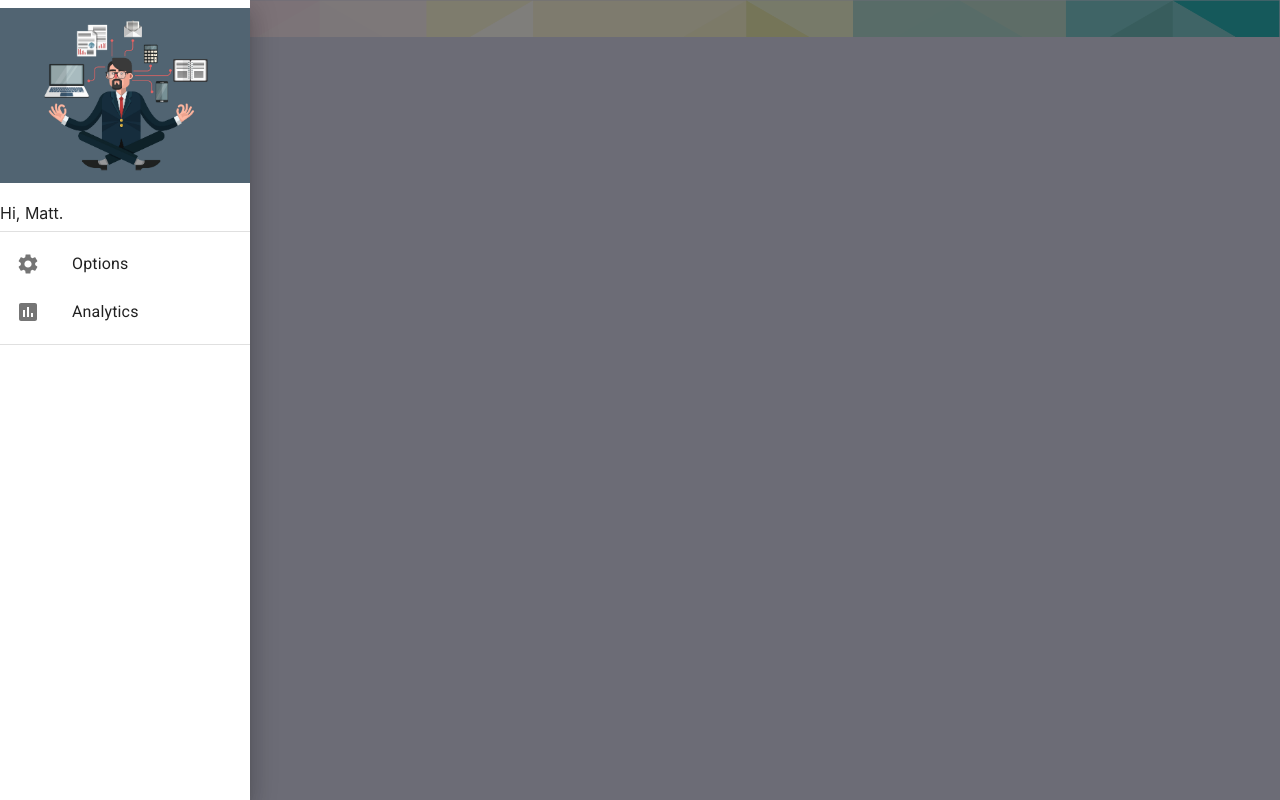
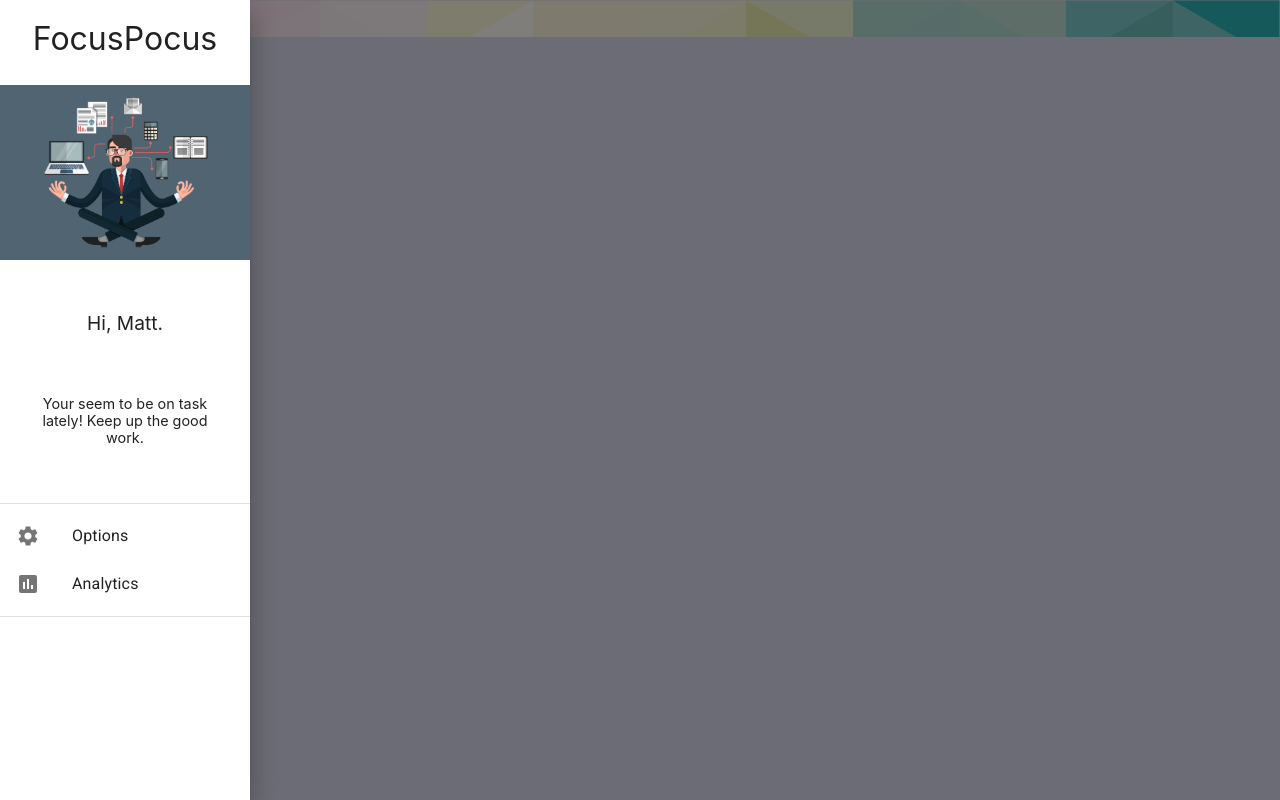
Before and after one commit to LHL-FocusPocus/FocusPocus, a React (Create React App) app in the folder client/: page /dashboard in a window 1280 px wide. Both pictures are taken after a click on the button "FOCUSPOCUS". Built offline with nearby package versions, Linux system fonts and the light colour scheme.

Commit message:
Add greeting and quota message; logo

```diff
--- a/client/src/components/Navbar.jsx
+++ b/client/src/components/Navbar.jsx
@@ -1,15 +1,14 @@
-import React, { useState } from 'react';
-import clsx from 'clsx';
-import { makeStyles } from '@material-ui/core/styles';
-import Drawer from '@material-ui/core/Drawer';
-import Button from '@material-ui/core/Button';
-import List from '@material-ui/core/List';
-import Divider from '@material-ui/core/Divider';
-import ListItem from '@material-ui/core/ListItem';
-import ListItemIcon from '@material-ui/core/ListItemIcon';
-import ListItemText from '@material-ui/core/ListItemText';
-import SettingsIcon from '@material-ui/icons/Settings';
-import AssessmentIcon from '@material-ui/icons/Assessment';
+import React, { useState } from "react";
+import { makeStyles } from "@material-ui/core/styles";
+import Drawer from "@material-ui/core/Drawer";
+import Button from "@material-ui/core/Button";
+import List from "@material-ui/core/List";
+import Divider from "@material-ui/core/Divider";
+import ListItem from "@material-ui/core/ListItem";
+import ListItemIcon from "@material-ui/core/ListItemIcon";
+import ListItemText from "@material-ui/core/ListItemText";
+import SettingsIcon from "@material-ui/icons/Settings";
+import AssessmentIcon from "@material-ui/icons/Assessment";
 import styled from "styled-components";
 
 const useStyles = makeStyles({
@@ -17,70 +16,100 @@ const useStyles = makeStyles({
     width: 250,
   },
   fullList: {
-    width: 'auto',
+    width: "auto",
   },
 });
 
 const Icon = styled.img`
   width: 100%;
+`;
+
+const Greeting = styled.div`
+  text-align: center;
+  padding: 2em;
+  font-size: 1.2em;
+`;
+
+const Logo = styled.div`
+  text-align: center;
+  font-size: 2em;
+  padding: 0.6em;
 `
 
-const Greeting = styled.img`
+const Message = styled.div`
   text-align: center;
+  padding: 1.5em;
+  font-size: 0.9em;
+  padding-bottom: 4em;
 `
 
 export default function Navbar() {
   const classes = useStyles();
   const [state, setState] = useState({
-    FocusPocus: false
+    left: false,
   });
 
-  const toggleDrawer = (anchor, open) => (event) => {
-    if (event.type === 'keydown' && (event.key === 'Tab' || event.key === 'Shift')) {
+  const toggleDrawer = (anchor, open) => event => {
+    if (
+      event.type === "keydown" &&
+      (event.key === "Tab" || event.key === "Shift")
+    ) {
       return;
     }
 
     setState({ ...state, [anchor]: open });
   };
 
-  const list = (anchor) => (
+  const list = anchor => (
     <div
-      className={classes.list
-      }
+      className={classes.list}
       role="presentation"
       onClick={toggleDrawer(anchor, false)}
       onKeyDown={toggleDrawer(anchor, false)}
     >
+      <Logo>
+        FocusPocus
+      </Logo>
       <List>
         <Icon src="/imgs/multitasking.jpg"></Icon>
       </List>
-      <List>
+      <Greeting>
         Hi, Matt.
         {/* TODO: Make this dynamic based on user firstName */}
-      </List>
+      </Greeting>
+      <Message>
+        Your seem to be on task lately! Keep up the good work.
+        {/* TODO: Make this dynamic based on quota usage? [STRETCH] */}
+      </Message>
       <Divider />
       <List>
         {["Options", "Analytics"].map((text, index) => (
           <ListItem button key={text}>
-            <ListItemIcon>{index % 2 === 0 ? <SettingsIcon /> : <AssessmentIcon />}</ListItemIcon>
+            <ListItemIcon>
+              {index % 2 === 0 ? <SettingsIcon /> : <AssessmentIcon />}
+            </ListItemIcon>
             <ListItemText primary={text} />
           </ListItem>
         ))}
       </List>
       <Divider />
+      <List>
 
+      </List>
     </div>
   );
 
   return (
     <div>
-        <React.Fragment>
-          <Button onClick={toggleDrawer("FocusPocus", true)}>FocusPocus</Button>
-          <Drawer anchor={"FocusPocus"} open={state["FocusPocus"]} onClose={toggleDrawer("FocusPocus", false)}>
-            {list("FocusPocus")}
-          </Drawer>
-        </React.Fragment>
-
+      <React.Fragment>
+        <Button onClick={toggleDrawer("FocusPocus", true)}>FocusPocus</Button>
+        <Drawer
+          open={state["FocusPocus"]}
+          onClose={toggleDrawer("FocusPocus", false)}
+        >
+          {list("FocusPocus")}
+        </Drawer>
+      </React.Fragment>
     </div>
   );
 }
```
